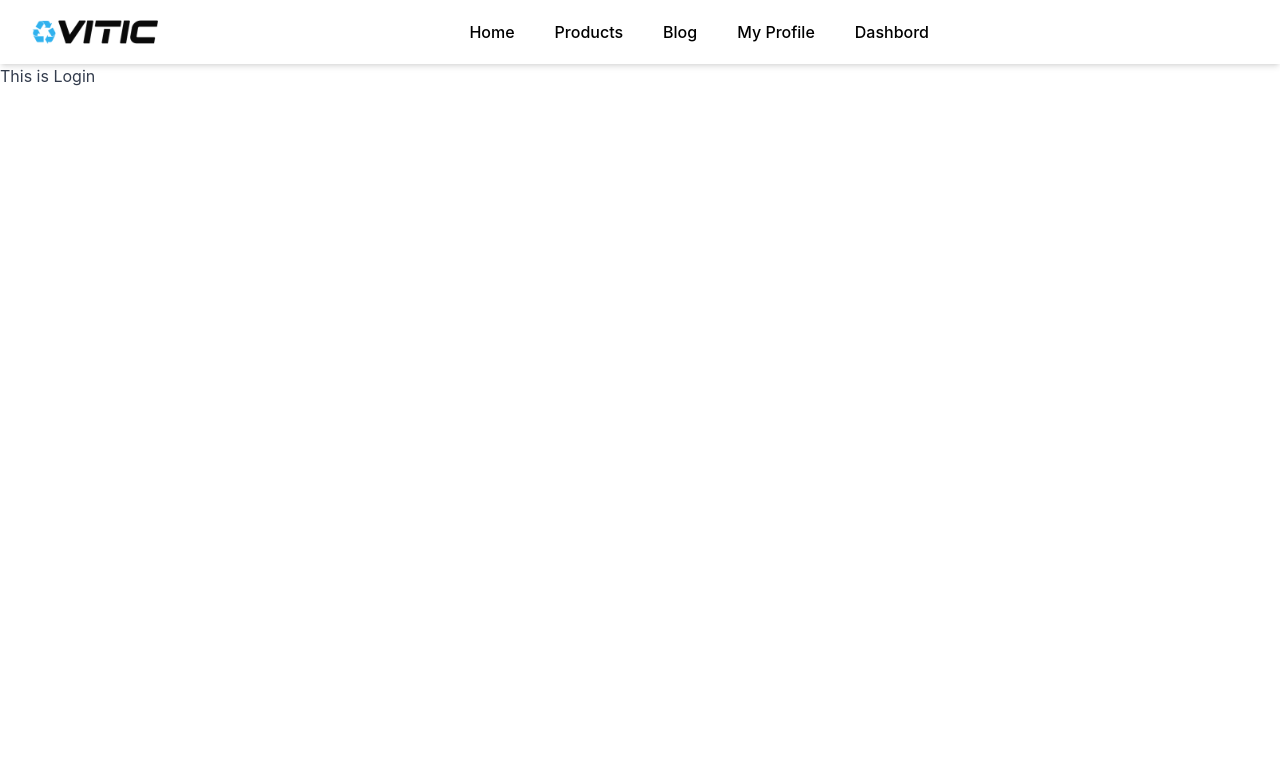
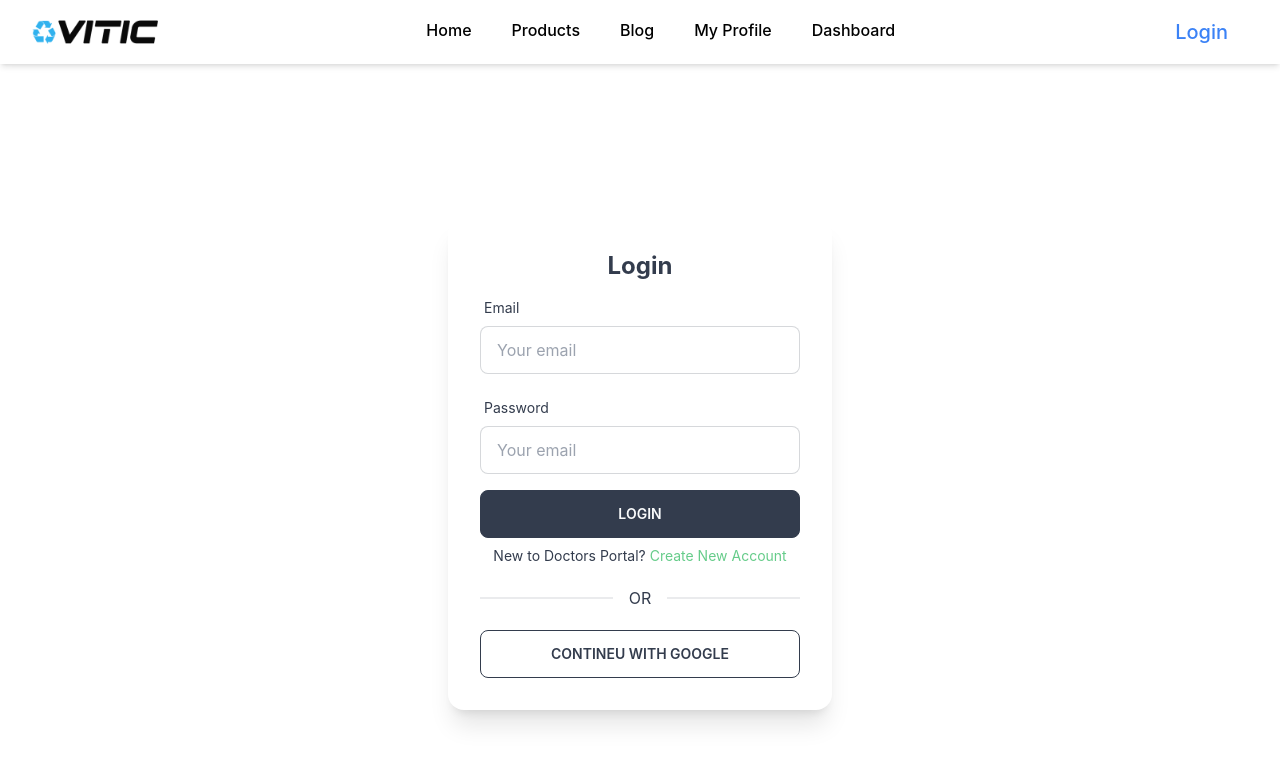
Before and after one commit to joypaul3592/Manufacturer-website, a React (Create React App) app: page /login in a window 1280 px wide. Shown: the top 764 px of the page. Built offline with nearby package versions, Linux system fonts and the light colour scheme; no server answers.

Commit message:
adding navbar

```diff
--- a/package.json
+++ b/package.json
@@ -9,8 +9,11 @@
     "@testing-library/react": "^13.2.0",
     "@testing-library/user-event": "^13.5.0",
     "daisyui": "^2.15.0",
+    "firebase": "^9.8.1",
     "react": "^18.1.0",
     "react-dom": "^18.1.0",
+    "react-firebase-hooks": "^5.0.3",
+    "react-hook-form": "^7.31.2",
     "react-router-dom": "^6.3.0",
     "react-scripts": "5.0.1",
     "react-toastify": "^9.0.1",
--- a/src/App.js
+++ b/src/App.js
@@ -27,11 +27,7 @@
 
         {/* Privet Route */}
         <Route path='/products' element={<Product />} />
-        <Route path='/dashboard' element={<Dashboard>
-
-
-
-        </Dashboard>}>
+        <Route path='/dashboard' element={<Dashboard></Dashboard>}>
 
           <Route path='myOrders' element={<MyOrders></MyOrders>}></Route>
 
--- a/src/Authentication/ProtectRoute.js
+++ b/src/Authentication/ProtectRoute.js
@@ -1,10 +1,12 @@
 import React from "react";
+import { useAuthState } from "react-firebase-hooks/auth";
 import { Navigate, Outlet, useLocation } from "react-router-dom"
+import auth from "../Firebase/Firebase.init";
 
 
 const ProtectRoute = () => {
     const Location = useLocation();
-    const user = true;
+    const [user] = useAuthState(auth)
     if (!user) {
         return <Navigate to='/login' state={{ from: Location }} replace />
     }
--- /dev/null
+++ b/src/Firebase/Firebase.init.js
@@ -0,0 +1,21 @@
+// Import the functions you need from the SDKs you need
+import { initializeApp } from "firebase/app";
+import { getAuth } from "firebase/auth";
+// TODO: Add SDKs for Firebase products that you want to use
+// https://firebase.google.com/docs/web/setup#available-libraries
+
+// Your web app's Firebase configuration
+
+const firebaseConfig = {
+    apiKey: process.env.REACT_APP_apiKey,
+    authDomain: process.env.REACT_APP_authDomain,
+    projectId: process.env.REACT_APP_projectId,
+    storageBucket: process.env.REACT_APP_storageBucket,
+    messagingSenderId: process.env.REACT_APP_messagingSenderId,
+    appId: process.env.REACT_APP_appId,
+};
+
+// Initialize Firebase
+const app = initializeApp(firebaseConfig);
+const auth = getAuth(app);
+export default auth;
--- a/src/Pages/Dashboard/Dashboard.js
+++ b/src/Pages/Dashboard/Dashboard.js
@@ -2,7 +2,7 @@
 import { Outlet } from 'react-router-dom';
 import DashboardSideBare from './DashboardSideBare';
 
-const Dashboard = ({ children }) => {
+const Dashboard = () => {
     return (
         <DashboardSideBare>
             <Outlet />
--- a/src/Pages/Dashboard/DashboardSideBare.js
+++ b/src/Pages/Dashboard/DashboardSideBare.js
@@ -1,5 +1,5 @@
 import React from 'react';
-import { Link } from 'react-router-dom';
+import { NavLink } from 'react-router-dom';
 
 const DashboardSideBare = ({ children }) => {
     return (
@@ -8,8 +8,6 @@
             <div class="drawer w-full drawer-mobile  h-[80vh] mt-16">
                 <input id="my-drawer-2" type="checkbox" class="drawer-toggle" />
                 <div class="drawer-content flex flex-col items-center justify-center">
-
-                    <h1>Tik ase naki</h1>
                     {children}
                     <label for="my-drawer-2" class="btn btn-primary drawer-button lg:hidden">Open drawer</label>
 
@@ -18,9 +16,9 @@
                     <label for="my-drawer-2" class="drawer-overlay "></label>
                     <ul class="menu bg-base-100 p-4 overflow-y-auto w-80 text-base-content mr-8 rounded-r-2xl shadow-xl">
                         {/* <!-- Sidebar content here --> */}
-                        <li><Link to='myOrders'>My Orders</Link></li>
-                        <li><Link to='addReview'>Add Review</Link></li>
-                        <li><Link to='myProfile'>My Profile</Link></li>
+                        <li><NavLink to='myOrders'>My Orders</NavLink></li>
+                        <li><NavLink to='addReview'>Add Review</NavLink></li>
+                        <li><NavLink to='myProfile'>My Profile</NavLink></li>
                     </ul>
 
                 </div>
--- a/src/Pages/UserLogin/Login.js
+++ b/src/Pages/UserLogin/Login.js
@@ -1,9 +1,137 @@
-import React from 'react';
+import React, { useEffect } from 'react';
+import { useSignInWithEmailAndPassword, useSignInWithGoogle } from 'react-firebase-hooks/auth';
+import { useForm } from "react-hook-form";
+import { Link, useLocation, useNavigate } from 'react-router-dom';
+import auth from '../../Firebase/Firebase.init';
 
 const Login = () => {
+
+
+
+
+    const [signInWithGoogle, gUser, gLoading, gError] = useSignInWithGoogle(auth);
+    const [signInWithEmailAndPassword, user, loading, error] = useSignInWithEmailAndPassword(auth);
+    const { register, formState: { errors }, handleSubmit } = useForm();
+
+
+    const navigate = useNavigate()
+    const location = useLocation();
+    let signInError;
+
+
+    const from = location.state?.from?.pathname || "/";
+
+
+
+    useEffect(() => {
+        if (user) {
+            navigate(from, { replace: true });
+        }
+    }, [user])
+
+
+
+
+    // if (gLoading || loading) {
+    //     return <Loading></Loading>
+    // }
+
+
+    if (gError || error) {
+        signInError = <p className=' text-red-500 text-xs'>{error?.message || gError?.message}</p>
+    }
+
+
+    const onSubmit = data => {
+        signInWithEmailAndPassword(data.email, data.password)
+    };
+
+
+
+
+
     return (
-        <div>
-            <h1>This is Login</h1>
+        <div className='flex  justify-center items-center h-screen'>
+            <div className="card w-96 bg-base-100 shadow-xl">
+                <div className="card-body">
+                    <h2 className="text-center text-2xl font-bold">Login</h2>
+
+
+                    <form onSubmit={handleSubmit(onSubmit)}>
+
+
+
+                        <div className="form-control w-full max-w-xs">
+                            <label className="label">
+                                <span className="label-text">Email</span>
+                            </label>
+                            <input
+                                type="email"
+                                placeholder="Your email"
+                                className="input input-bordered w-full max-w-xs"
+                                {...register("email", {
+                                    required: {
+                                        value: true,
+                                        message: 'Email is required'
+                                    },
+                                    pattern: {
+                                        value: /^(.+)@(.+)$/,
+                                        message: 'Provied a valid Email'
+                                    }
+                                })}
+                            />
+                            <label className="label">
+                                {errors.email?.type === 'required' && <span className="label-text-alt text-red-500">{errors?.email?.message}</span>
+                                }
+                                {errors.email?.type === 'pattern' && <span className="label-text-alt text-red-500">{errors?.email?.message}</span>
+                                }
+                            </label>
+                        </div>
+
+
+
+                        <div className="form-control w-full max-w-xs">
+                            <label className="label">
+                                <span className="label-text">Password</span>
+                            </label>
+                            <input
+                                type="password"
+                                placeholder="Your email"
+                                className="input input-bordered w-full max-w-xs"
+                                {...register("password", {
+                                    required: {
+                                        value: true,
+                                        message: 'password is required'
+                                    },
+                                    minLength: {
+                                        value: 6,
+                                        message: 'Must be 6 characters or longer'
+                                    }
+
+                                })}
+                            />
+                            <label className="label">
+                                {errors.password?.type === 'required' && <span className="label-text-alt text-red-500">{errors?.password?.message}</span>
+                                }
+                                {errors.password?.type === 'minLength' && <span className="label-text-alt text-red-500">{errors?.password?.message}</span>
+                                }
+                            </label>
+                        </div>
+
+                        <input className='btn w-full max-w-xs' type="submit" value='Login' />
+
+                        {signInError}
+
+                    </form>
+
+
+                    <p className=' text-sm text-center'>New to Doctors Portal? <Link to='/signUp' className=' text-primary'>Create New Account</Link></p>
+
+
+                    <div className="divider">OR</div>
+                    <button onClick={() => signInWithGoogle()} className='btn btn-outline'>Contineu with Google</button>
+                </div>
+            </div>
         </div>
     );
 };
--- a/src/Sheard/Navbar.js
+++ b/src/Sheard/Navbar.js
@@ -1,12 +1,13 @@
 import { Disclosure, Menu, Transition } from '@headlessui/react'
 import { MenuIcon, XIcon } from '@heroicons/react/outline'
-// import { signOut } from 'firebase/auth';
-// import { Fragment, useEffect, useState } from 'react';
-// import { useAuthState } from 'react-firebase-hooks/auth';
-import { Link, NavLink, useLocation } from 'react-router-dom'
-// import { toast } from 'react-toastify';
+import { Fragment, useEffect } from 'react'
+import { useAuthState } from 'react-firebase-hooks/auth'
+import { Link, NavLink, useLocation, useNavigate } from 'react-router-dom'
+import { toast } from 'react-toastify'
 import logo from '../assect/Logo.png'
-// import auth from '../../Firebase/Firebase.init'
+import auth from '../Firebase/Firebase.init'
+import { signOut } from 'firebase/auth';
+
 
 
 function classNames(...classes) {
@@ -14,18 +15,24 @@
 }
 const Navbar = () => {
 
-    // const location = useLocation()
-
-    // const [user] = useAuthState(auth)
+    const location = useLocation()
+    const navigate = useNavigate()
+    const [user] = useAuthState(auth)
 
 
-    // const userSignOut = () => {
-    //     signOut(auth)
-    //     toast.success('LogOut Successful!!')
-    // }
+    const userSignOut = () => {
+        signOut(auth)
+        toast.success('LogOut Successful!!')
+    }
 
 
+    const from = location.state?.from?.pathname || "/";
 
+    useEffect(() => {
+        if (user) {
+            navigate(from, { replace: true });
+        }
+    }, [user])
 
 
     return (
@@ -78,14 +85,14 @@
                                         <NavLink
                                             to={'dashboard'}
                                             className={({ isActive }) => (`px-3 py-2 rounded-md text-md font-medium ${isActive ? 'text-purple-500' : 'text-black'}`)}
-                                        >Dashbord
+                                        >Dashboard
                                         </NavLink>
 
                                     </div>
                                 </div>
                                 <div className="  lg:static absolute right-0 sm:ml-6 mr-2">
                                     <div className="flex items-center justify-center h-full">
-                                        {/* {
+                                        {
                                             user?.uid ?
 
                                                 <Menu as="div" className="ml-3 relative">
@@ -108,13 +115,13 @@
                                                         leaveFrom="transform opacity-100 scale-100"
                                                         leaveTo="transform opacity-0 scale-95"
                                                     >
-                                                        <Menu.Items className="origin-top-right absolute right-0 mt-2 w-48 rounded-md shadow-lg py-5 bg-white ring-1 ring-black ring-opacity-5 focus:outline-none">
+                                                        <Menu.Items className="origin-top-right pl-8 absolute right-0 mt-2 w-48 rounded-md shadow-lg py-5 bg-white ring-1 ring-black ring-opacity-5 focus:outline-none">
                                                             <NavLink
-                                                                to={'/myItem'}
-                                                                className={({ isActive }) => (`block mb-3  text-base font-semibold ${isActive ? 'text-blue-500' : 'text-black'}`)}>My Product</NavLink>
+                                                                to={'/dashboard'}
+                                                                className={({ isActive }) => (`block mb-3  text-base font-semibold ${isActive ? 'text-blue-500' : 'text-black'}`)}>Dashboard</NavLink>
 
                                                             <NavLink
-                                                                to={'login'}
+                                                                to={'/'}
                                                                 onClick={userSignOut}
                                                                 className={({ isActive }) => (`block mt3  text-base font-semibold ${isActive ? 'text-blue-500' : 'text-black'}`)}>
                                                                 LogOut
@@ -136,7 +143,7 @@
                                                     to={'login'}
                                                     className={({ isActive }) => (`px-3 py-2 rounded-md text-xl font-medium ${isActive ? 'text-blue-500' : 'text-black'}`)}
                                                 >Login</NavLink>
-                                        } */}
+                                        }
 
 
                                     </div>
@@ -169,10 +176,11 @@
                                 className={({ isActive }) => (`px-3 py-2 rounded-md text-md font-medium ${isActive ? 'text-purple-500' : 'text-black'}`)}
                             >Dashbord
                             </NavLink>
+
                         </div>
                         <div className="px-2 pt-2 pb-3 space-y-1">
                             <div className="flex items-center justify-center h-full">
-                                {/* {
+                                {
                                     user?.uid ? <NavLink
                                         to={'login'}
                                         onClick={() => { signOut(auth) }}
@@ -185,7 +193,7 @@
                                             to={'login'}
                                             className={({ isActive }) => (`px-3 py-2 rounded-md text-xl font-medium block ${isActive ? 'text-blue-500' : 'text-black'}`)}
                                         >Login</NavLink>
-                                } */}
+                                }
                             </div>
                         </div>
                     </Disclosure.Panel>
```
Also changed, not shown: 1 other file (tests, documents, lock files or other folders).
